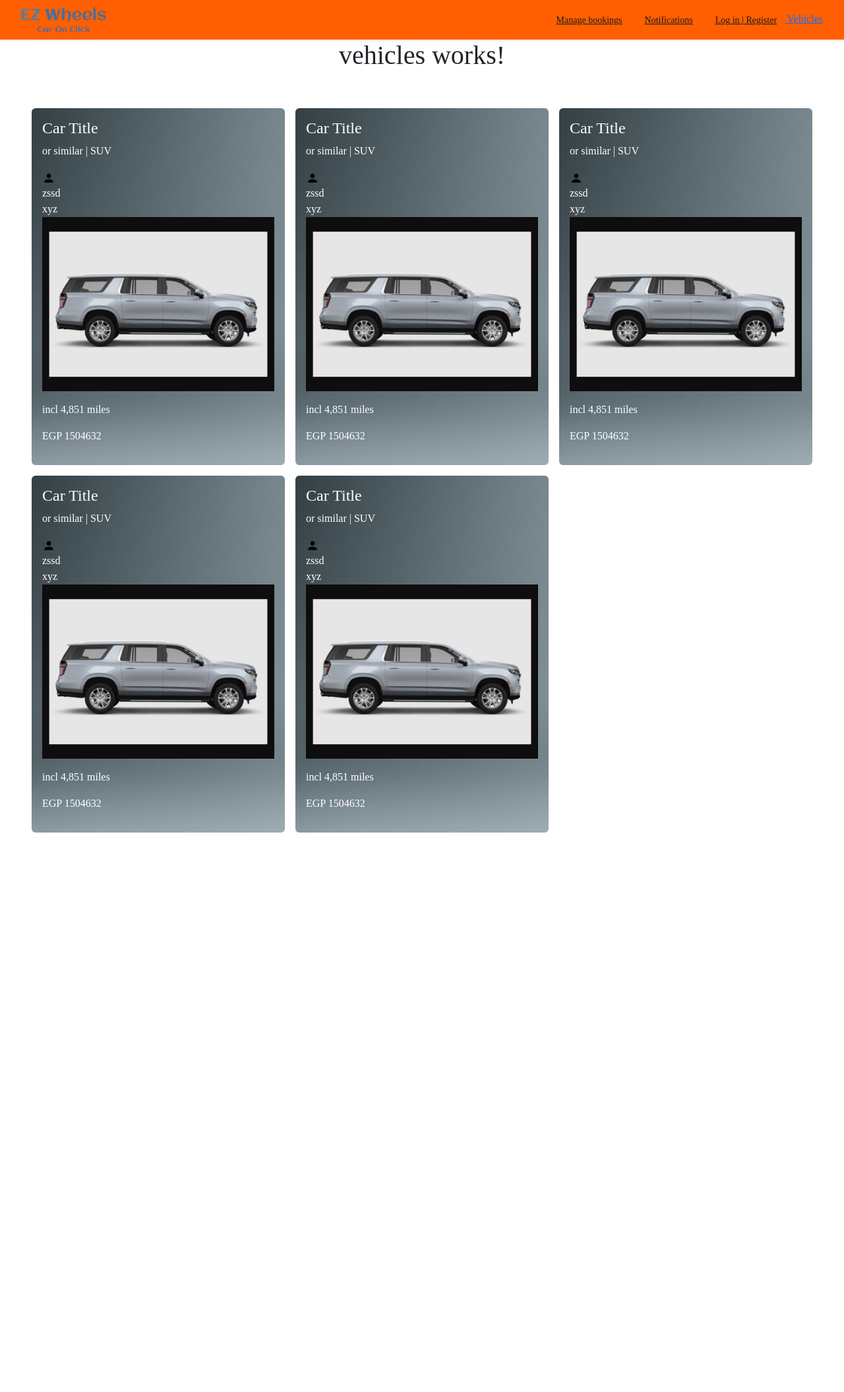
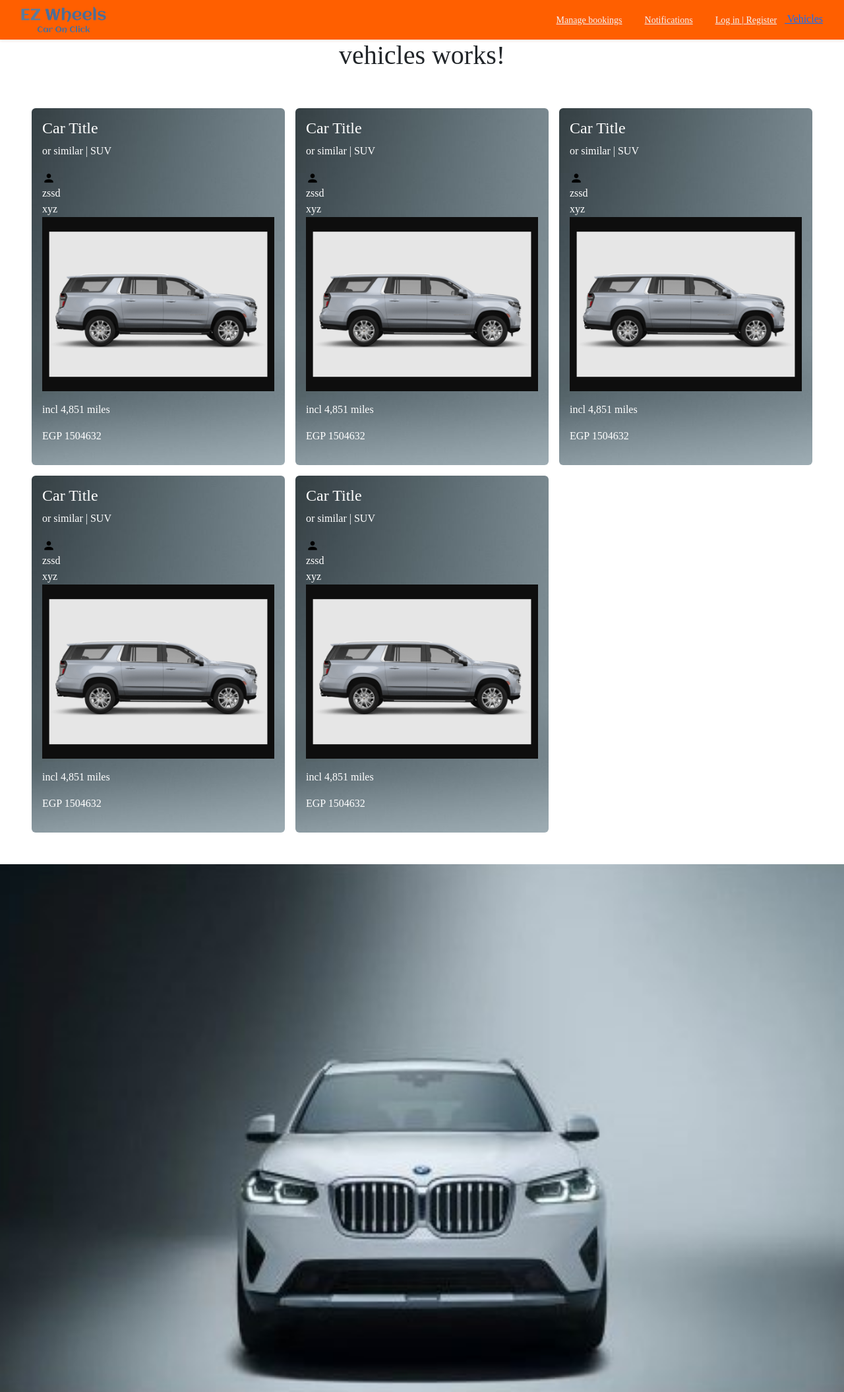
Before and after one commit to ahadlyy/EZ-Wheels-Angular-, an Angular app: page /vehicles in a window 1280 px wide. Shown: the whole page at 66% size. Before the commit the page ends 1310 px from the top, so only its background shows below. Built offline with nearby package versions, Linux system fonts and the light colour scheme; a web font is replaced by a local one.

Commit message:
home.component added

```diff
--- /dev/null
+++ b/src/app/Components/home/home.component.css
@@ -0,0 +1,11 @@
+.background {
+    background-image: url("../../../assets/images/homebackground.jpg");
+    background-size: cover;
+    background-position: center;
+    background-repeat: no-repeat;
+    min-height: 100Vh;
+}
+
+.transparent {
+    background-color: transparent !important;
+}
--- /dev/null
+++ b/src/app/Components/home/home.component.html
@@ -0,0 +1,5 @@
+<div class="background">
+    <div class="content">
+            <!-- <img src="assets/images/homebackground.jpg" alt="Your Logo" class="logo-image"> -->
+    </div>
+</div>
--- a/src/app/Core/Header/header/header.component.css
+++ b/src/app/Core/Header/header/header.component.css
@@ -28,7 +28,7 @@
     cursor: pointer;
     margin-left: 10px;
     font-size: 14px;
-    color: var(--main-black);
+    color: var(--second-gray);
     transition: all 0.3s;
 }
 
--- a/src/app/app.component.html
+++ b/src/app/app.component.html
@@ -1,2 +1,3 @@
 <app-header></app-header>
 <router-outlet></router-outlet>
+<app-home></app-home>
--- a/src/app/app.component.ts
+++ b/src/app/app.component.ts
@@ -1,11 +1,12 @@
 import { Component } from '@angular/core';
 import { RouterOutlet } from '@angular/router';
 import { HeaderComponent } from './Core/Header/header/header.component';
+import { HomeComponent } from './Components/home/home.component';
 
 @Component({
   selector: 'app-root',
   standalone: true,
-  imports: [RouterOutlet,HeaderComponent],
+  imports: [RouterOutlet,HeaderComponent,HomeComponent],
   templateUrl: './app.component.html',
   styleUrl: './app.component.css'
 })
```
Also changed, not shown: src/app/Components/home/home.component.ts (added, +13 -0 lines), src/assets/images/homebackground.jpg (added).
